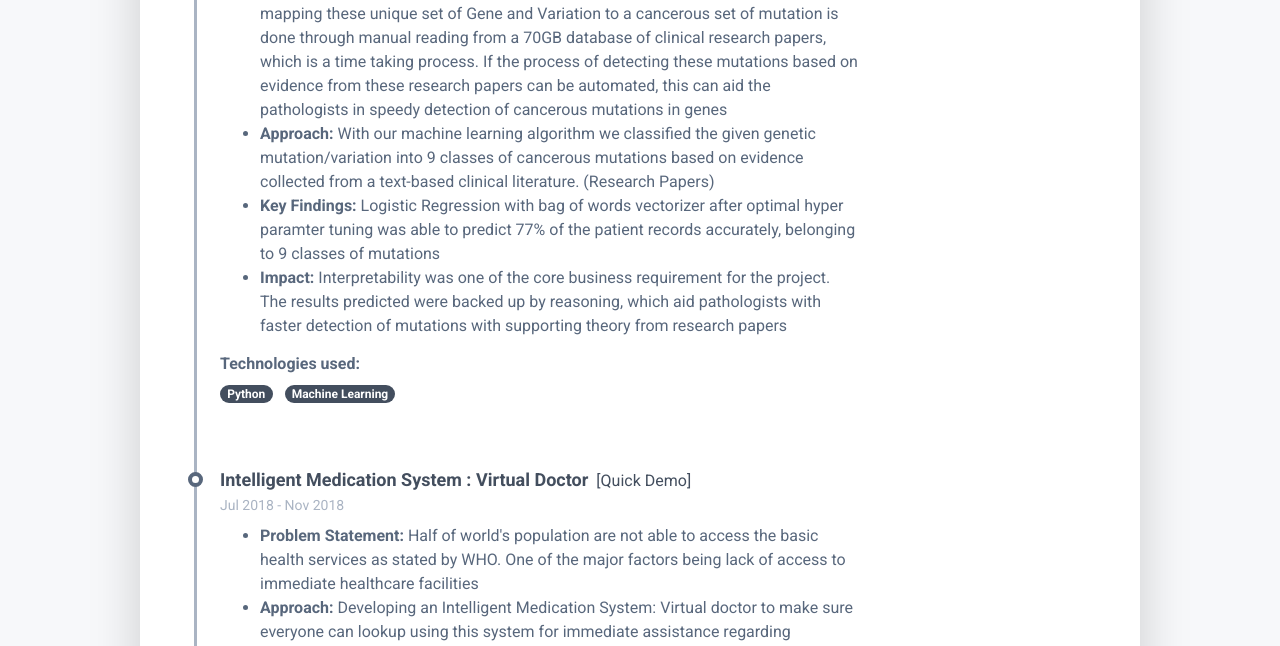
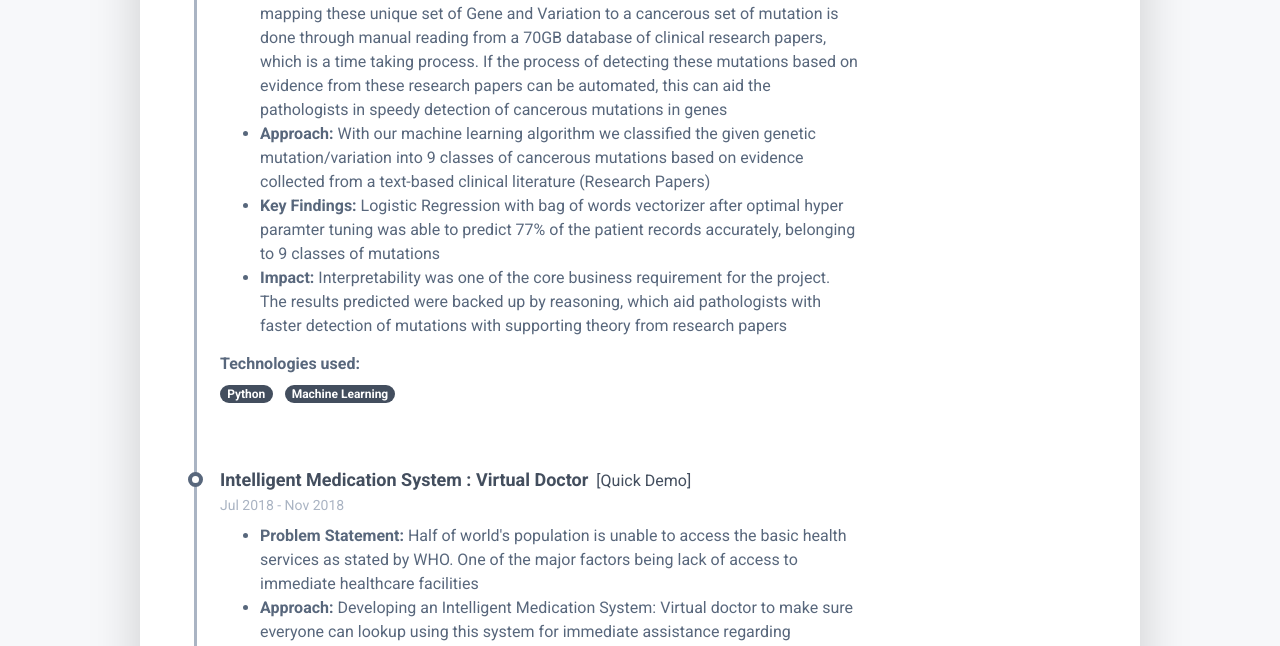
Before and after one commit to venikaanand/venikaanand.github.io, a plain HTML site: page index.html in a window 1280 px wide. Shown: the part 3880-4526 px from the top of the page. Drawn offline with Linux system fonts and the light colour scheme.

Commit message:
Final Commit n

```diff
--- a/index.html
+++ b/index.html
@@ -393,7 +393,7 @@
 												</li>
 												<li><b>Approach: </b>With our machine learning algorithm we classified the
 													given genetic mutation/variation into 9 classes of cancerous mutations based on evidence collected from a text-based clinical
-													literature.	(Research Papers) </li>
+													literature (Research Papers) </li>
 												<li><b>Key Findings: </b> Logistic Regression with bag of words vectorizer after optimal hyper paramter tuning was able to predict 77% of the patient records accurately, belonging to 9 classes of mutations
 												</li>
 												<li><b>Impact: </b> Interpretability was one of the core business requirement for the project. The results predicted were backed up by reasoning, which aid pathologists with faster detection of mutations with supporting theory from research papers</li>
@@ -434,7 +434,7 @@
 
 											<ul>
 
-												<li><b>Problem Statement: </b> Half of world's population are not able to
+												<li><b>Problem Statement: </b> Half of world's population is unable to
 													access the basic health services as stated by WHO. One of the major
 													factors being lack of access to immediate healthcare facilities
 												</li>
```
